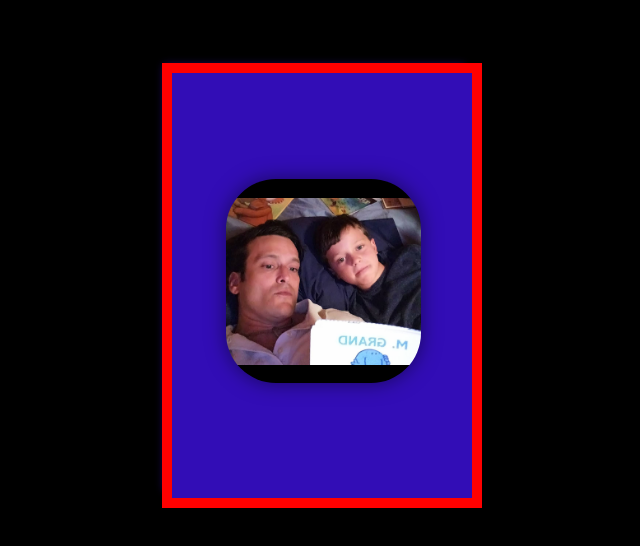
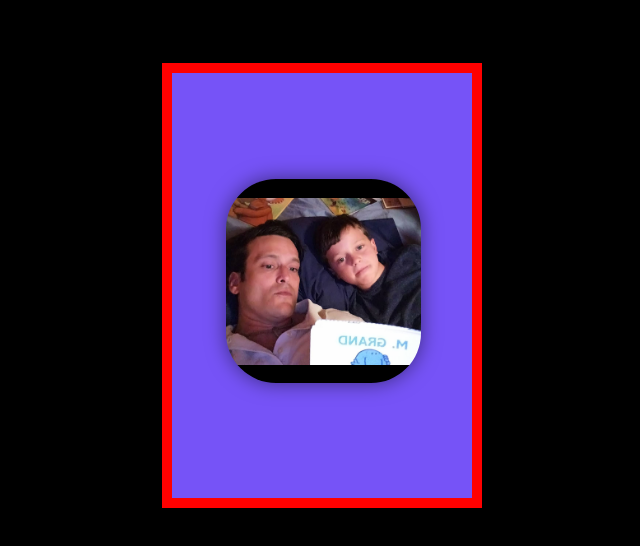
Before and after one commit to GSCrawley/for_Isaiah, a plain HTML site: page docs/index.html in a window 1280 px wide. Shown: the part 140-686 px from the top of the page, without its empty margins (318-958 px from the left). Drawn offline with Linux system fonts and the light colour scheme; files whose address does not match are found by name.

Commit message:
put everything in doc folder for gh-pages

```diff
--- a/index.css
+++ b/docs/index.css
@@ -17,14 +17,14 @@ html, body {
   margin: 50px auto 0 auto;
   box-shadow: inset 10px 0px 15px 0px rgba(0, 0, 0, 0.1);
   color: whitesmoke;
-  background-color: #320db6;
+  background-color: #7653f7;
 }
 
 .card .back {
   width: 80%;
   height: 80%;
   margin: auto;
-  transform: scaleX(-1);
+  /* transform: scaleX(-1); */
 
 }
 
@@ -45,7 +45,7 @@ html, body {
   line-height: 1.2;
   font-family: "Nobile";
   color: whitesmoke;
-  background-color: #320db6;
+  background-color: #7653f7;
   font-style: italic;
   text-align: center;
   margin: 30px auto 0px auto;
@@ -58,7 +58,7 @@ html, body {
   margin: -10px 0px 0px -10px;
   border: 10px solid red;
   backface-visibility: hidden;
-  background-color: #320db6;
+  background-color: #7653f7;
   background-size: contain;
   transform-style: preserve-3d;
   transform-origin: 0% 50%;
@@ -84,7 +84,7 @@ html, body {
   border: 0px solid red;
   margin: -10px 0px 0px -10px;
   backface-visibility: visible;
-  filter: drop-shadow(2px 2px 4px rgba(65, 19, 231, 0.5));
+  box-shadow:4px 4px 4px 4px rgba(208, 232, 71, 0.954);
   transform-style: preserve-3d;
   transform-origin: 0% 50%;
   transform: perspective(800px) rotateY(0deg);
```
Also changed, not shown: docs/index.html (renamed from index.html), docs/media/Isaiah1.png (renamed from media/Isaiah1.png), docs/media/Unclin.png (renamed from media/Unclin.png), docs/media/robloxforisaiah.png (renamed from media/robloxforisaiah.png).
